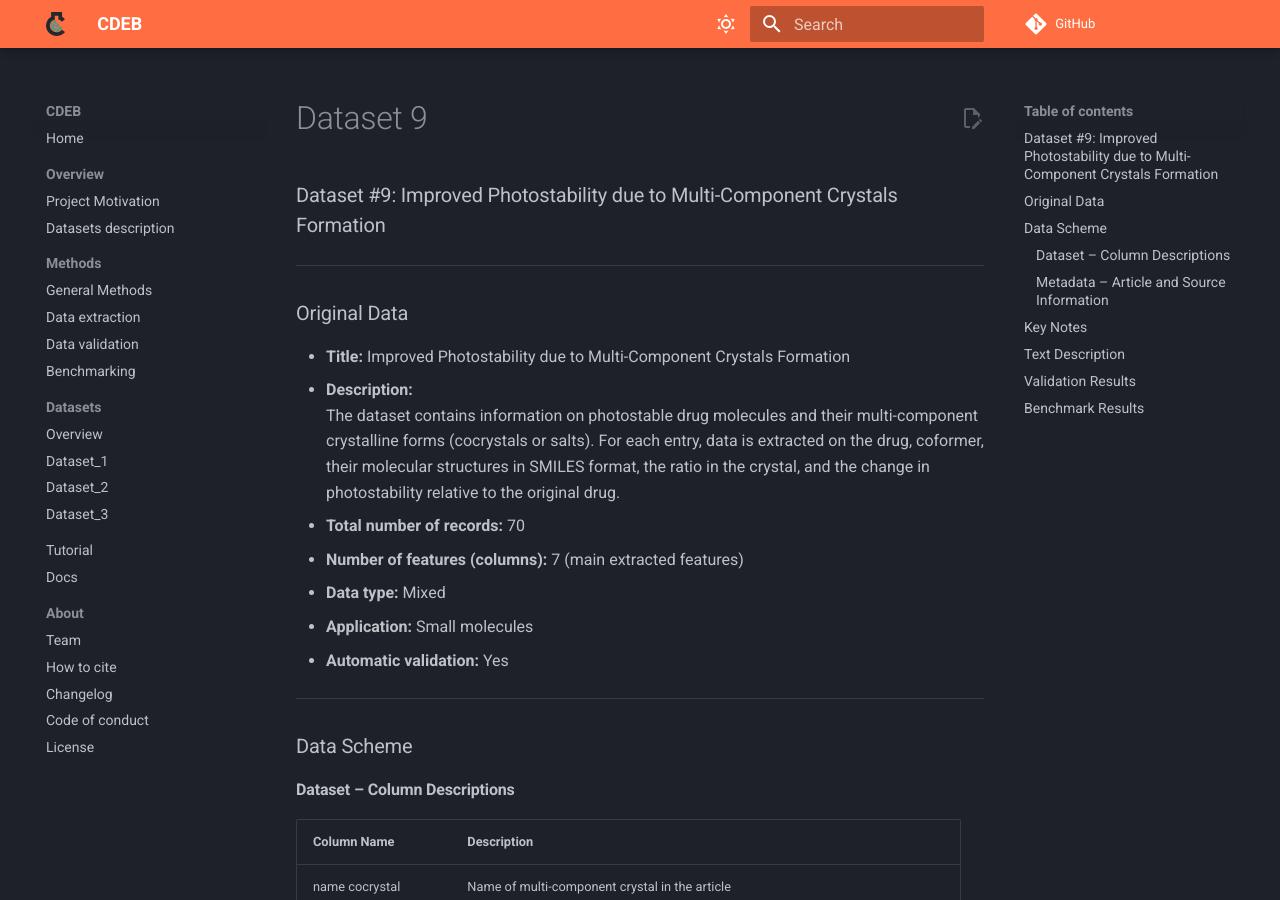
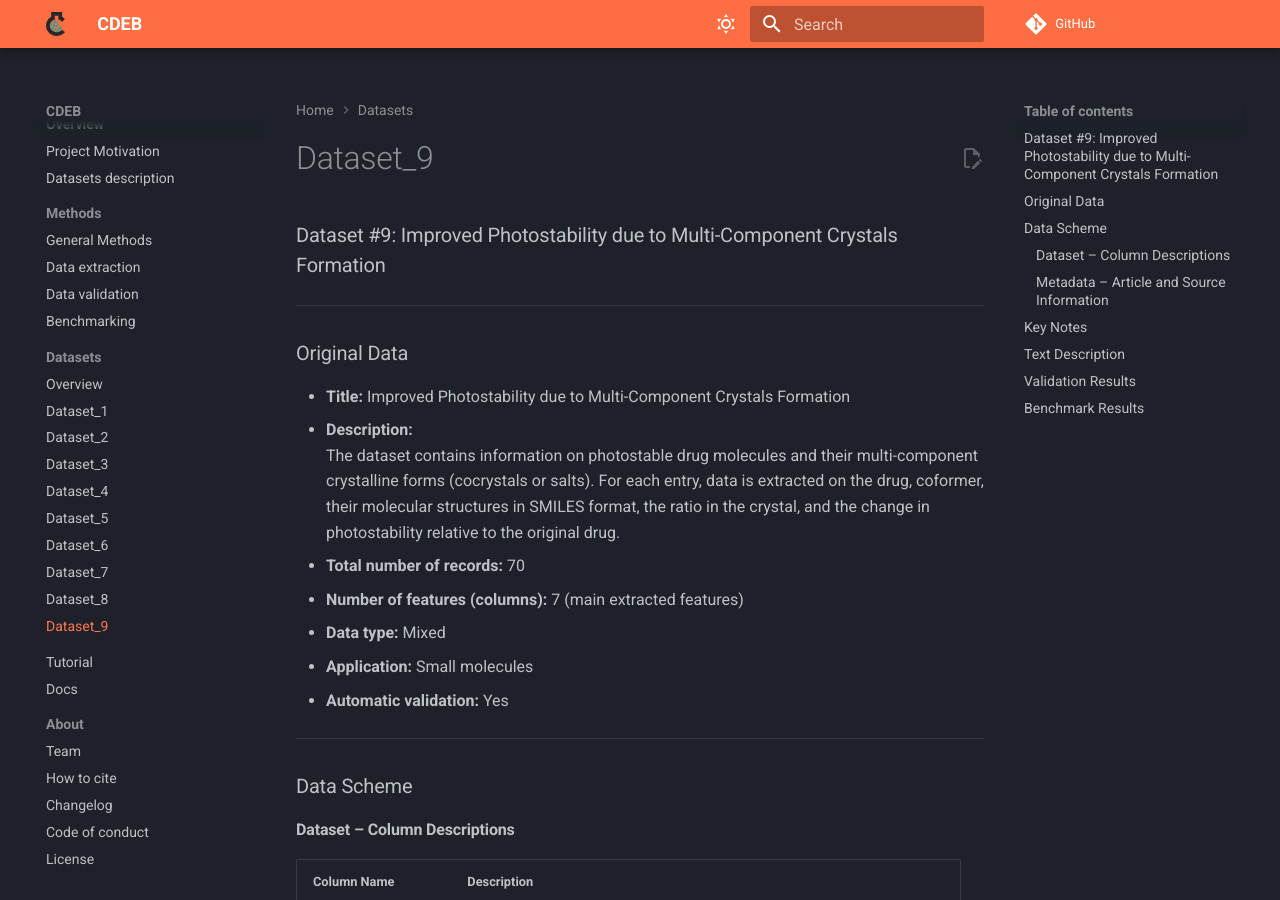
Before and after one commit to Riddars/CDEB, an MkDocs documentation site: the page built from docs/datasets/dataset_9.md, in a window 1280 px wide and 900 px high. Built offline with MkDocs 1.6.1 and Material for MkDocs 9.7.7, drawn with Linux system fonts in a browser that asks for light colours; comment, search, counter and statistics services are not loaded; some of the changed text lies outside the part shown.

Commit message:
Update mkdocs.yml

```diff
--- a/mkdocs.yml
+++ b/mkdocs.yml
@@ -52,7 +52,14 @@ nav:
       - Overview: datasets/index.md
       - Dataset_1: datasets/dataset_1.md #1: datasets/dataset_1.md
       - Dataset_2: datasets/dataset_2.md #2: datasets/dataset_2.md
-      - Dataset_3: datasets/dataset_3.md #n: datasets/dataset_n.md
+      - Dataset_3: datasets/dataset_3.md #n: datasets/dataset_3.md
+      - Dataset_4: datasets/dataset_4.md #n: datasets/dataset_4.md
+      - Dataset_5: datasets/dataset_5.md #n: datasets/dataset_5.md
+      - Dataset_6: datasets/dataset_6.md #n: datasets/dataset_6.md
+      - Dataset_7: datasets/dataset_7.md #n: datasets/dataset_7.md
+      - Dataset_8: datasets/dataset_8.md #n: datasets/dataset_8.md
+      - Dataset_9: datasets/dataset_9.md #n: datasets/dataset_9.md
+
   - Tutorial: tutorial.md
   - Docs: documentation.md
   - About:
```
